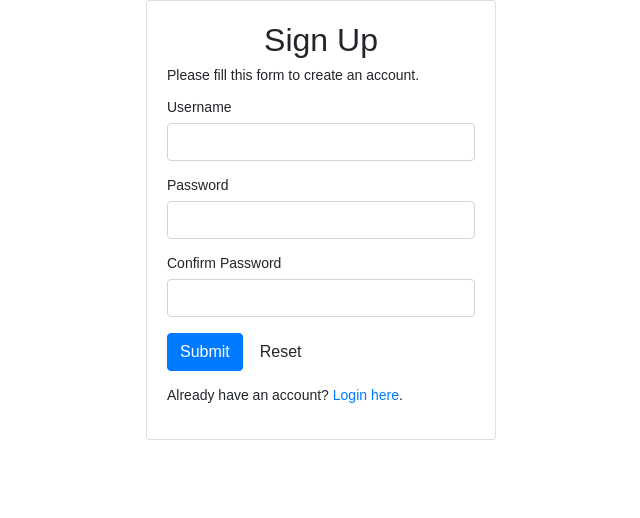
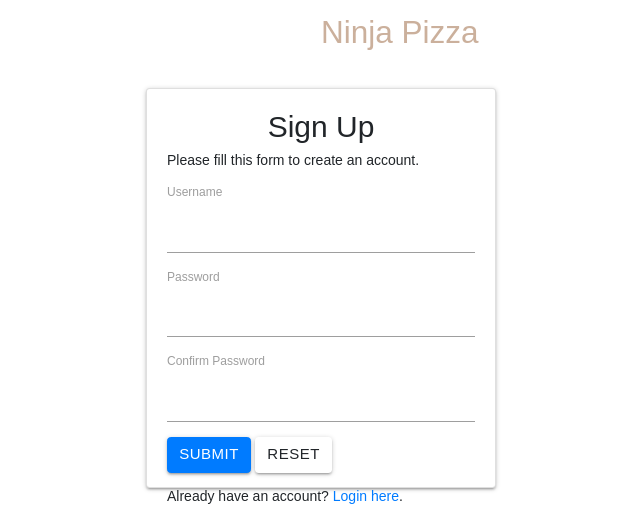
Before and after one commit to kgkushagra/dynamic, a PHP site: page /register.php in a window 1280 px wide. Shown: the top 518 px of the page, without its empty margins (319-959 px from the left). Run offline with PHP 8.4, Linux system fonts and the light colour scheme.

Commit message:
nav changed

```diff
--- a/register.php
+++ b/register.php
@@ -98,13 +98,28 @@ if($_SERVER["REQUEST_METHOD"] == "POST"){
 <head>
     <meta charset="UTF-8">
     <title>Sign Up</title>
+    <link rel="stylesheet" href="https://cdnjs.cloudflare.com/ajax/libs/materialize/1.0.0/css/materialize.min.css">
     <link rel="stylesheet" href="https://stackpath.bootstrapcdn.com/bootstrap/4.3.1/css/bootstrap.min.css" integrity="sha384-ggOyR0iXCbMQv3Xipma34MD+dH/1fQ784/j6cY/iJTQUOhcWr7x9JvoRxT2MZw1T" crossorigin="anonymous">
     <style type="text/css">
         body{ font: 14px sans-serif; }
         .wrapper{ width: 350px; padding: 20px; }
+        .brand-text{
+  		color: #cbb09c !important;
+        }
+        .navalign{
+            text-align:center;
+
+        }
     </style>
 </head>
 <body>
+<nav class="white z-depth-0">
+    <div class="container navalign">
+      <a href="login.php" class="brand-logo brand-text">Ninja Pizza</a>
+      <ul id="nav-mobile" class="right hide-on-small-and-down"></ul>
+    </div>
+  </nav>
+  <br/>
     <div class="wrapper card medium align-middle mx-auto align-middle">
         <h2 class=" text-center">Sign Up</h2>
         <p>Please fill this form to create an account.</p>
```
